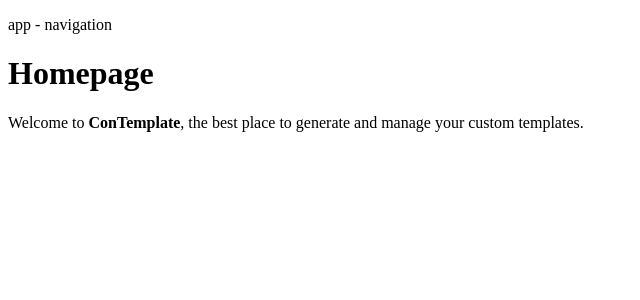
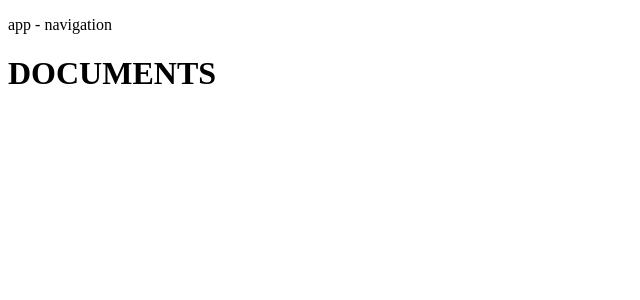
Before and after one commit to katieloesch/contemplate-frontend, an Angular app: page /documents in a window 1280 px wide. Before the commit this address led to /home. Shown: the top 300 px of the page, without its empty margins (0-640 px from the left). Built offline with nearby package versions, Linux system fonts and the light colour scheme.

Commit message:
add route for documents page

```diff
--- a/src/app/app.routes.ts
+++ b/src/app/app.routes.ts
@@ -6,5 +6,10 @@ export const routes: Routes = [
     path: 'home',
     loadComponent: () => import('./homepage/homepage').then((m) => m.Homepage),
   },
+  {
+    path: 'documents',
+    loadComponent: () =>
+      import('./documents/documents').then((m) => m.Documents),
+  },
   { path: '**', redirectTo: 'home' },
 ];
--- a/src/app/documents/documents.html
+++ b/src/app/documents/documents.html
@@ -1 +1 @@
-<p>documents works!</p>
+<h1>DOCUMENTS</h1>
```
Also changed, not shown: 1 other file (tests, documents, lock files or other folders).
